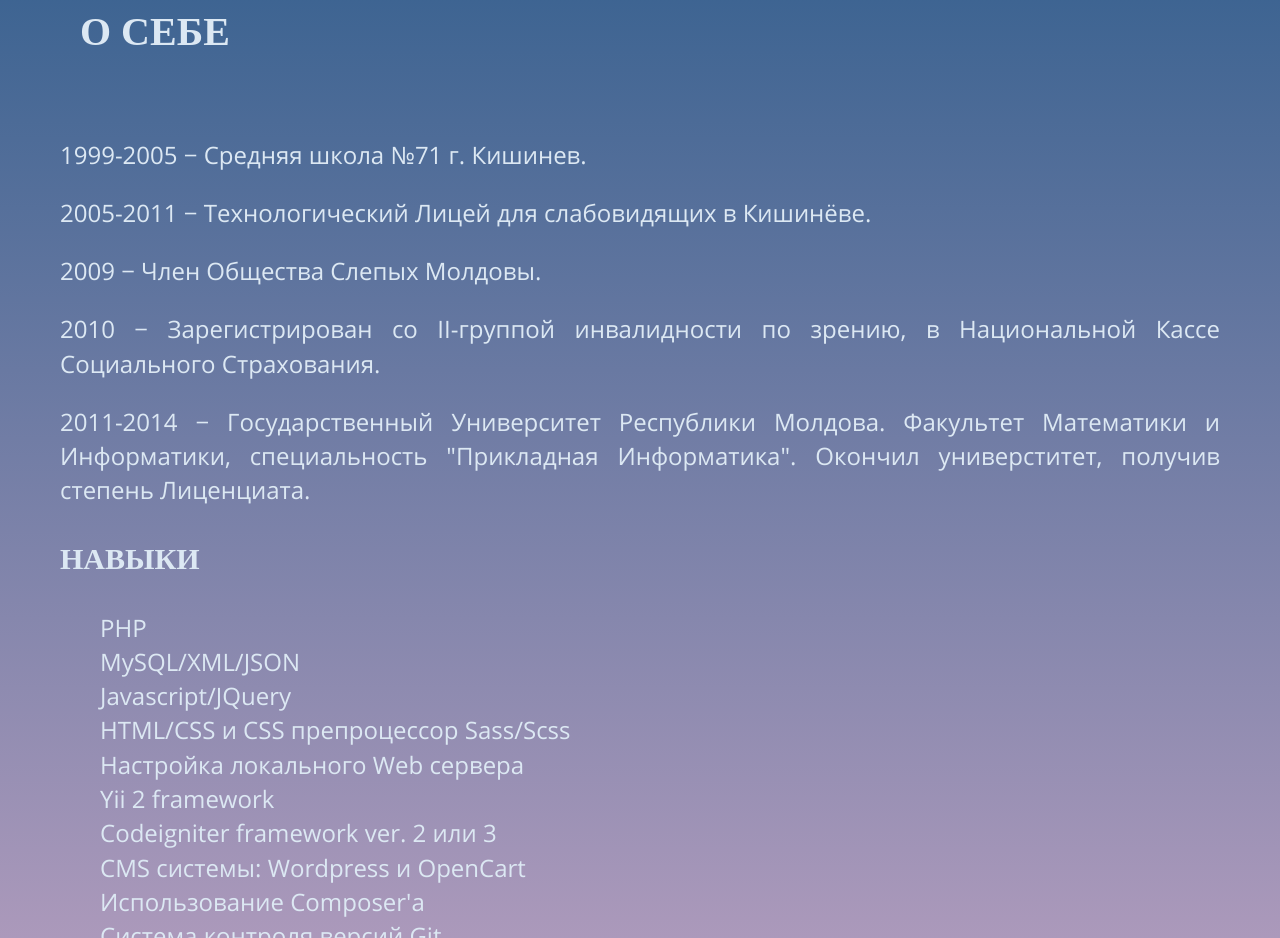
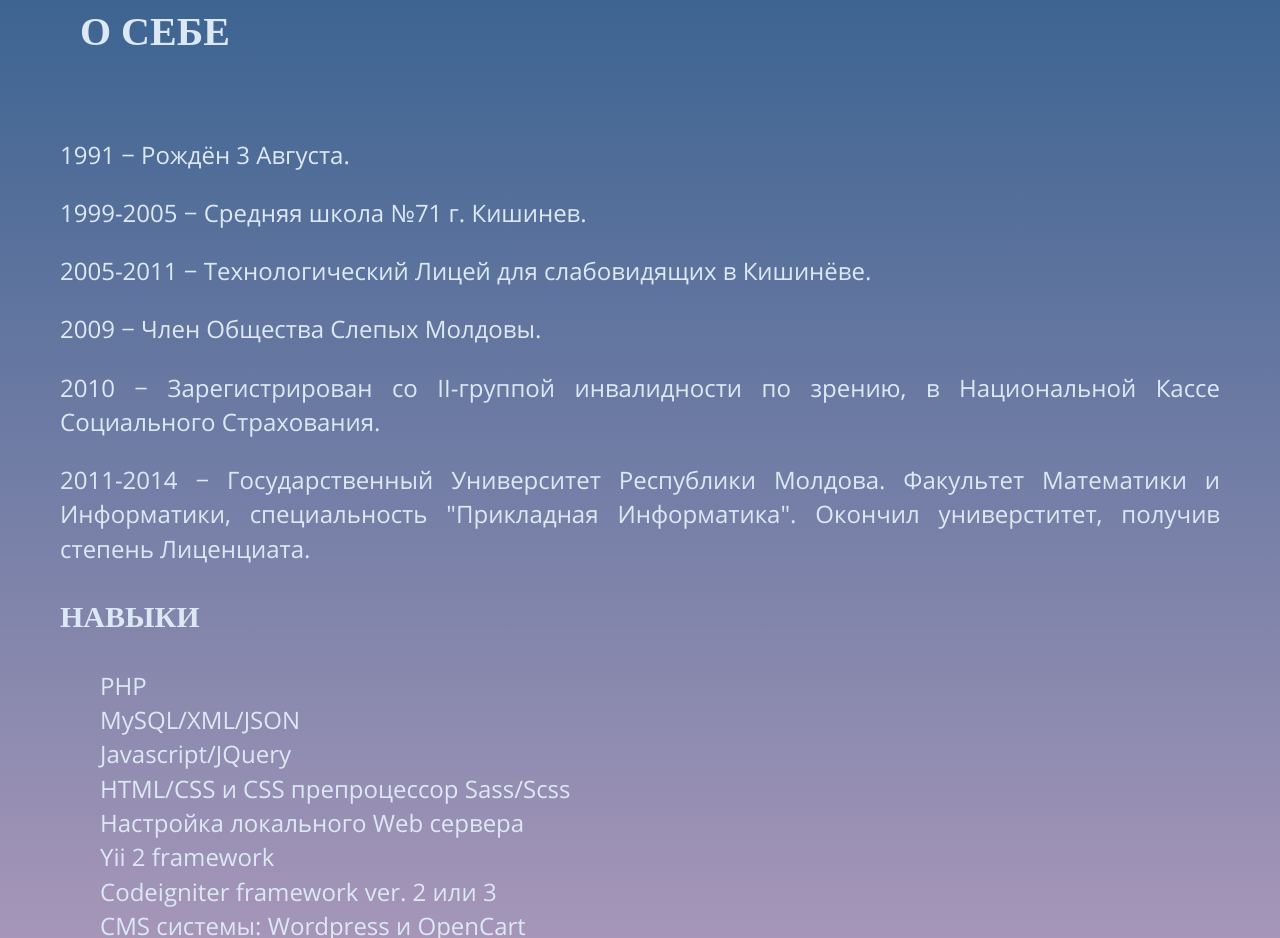
Before and after one commit to d-arty/d-arty.github.io, a plain HTML site: page ru_index.html in a window 1280 px wide. Shown: the part 1010-1948 px from the top of the page. Drawn offline with Linux system fonts and the light colour scheme; a web font is replaced by a local one.

Commit message:
Additional

```diff
--- a/ru_index.html
+++ b/ru_index.html
@@ -52,6 +52,7 @@
 			<h2 class="aboutme-title">О себе</h2>
 		</div>
 		<div class="aboutme-description">
+			<p>1991 &minus; Рождён 3 Августа.</p>
 			<p>1999-2005 &minus; Cредняя школа №71 г. Кишинев.</p>
 			<p>2005-2011 &minus; Технологический Лицей для слабовидящих в Кишинёве.</p>
 			<p>2009 &minus; Член Общества Cлепых Молдовы. </p>
```
Also changed, not shown: index.html (+1 -1 lines), ro_index.html (+1 -0 lines).
